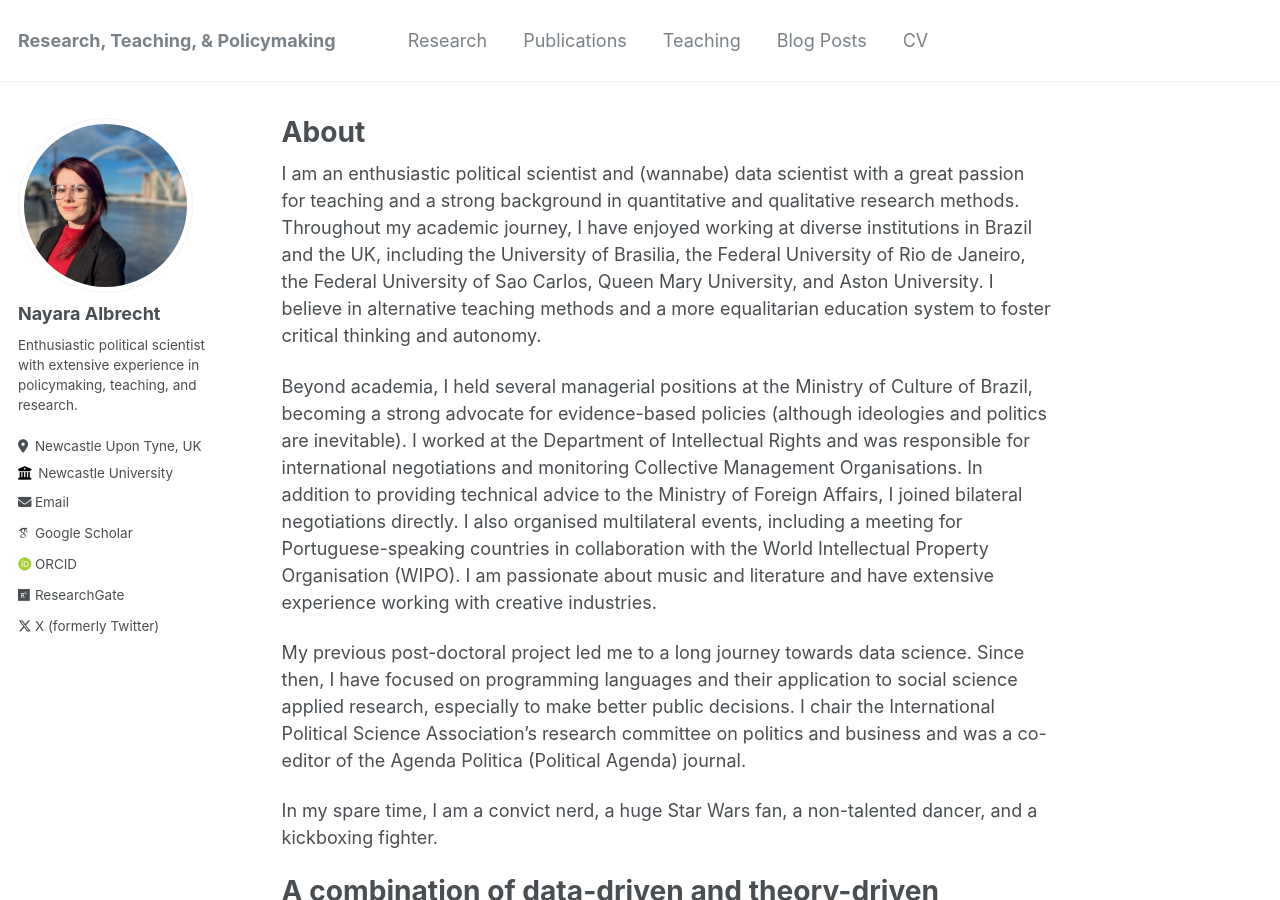
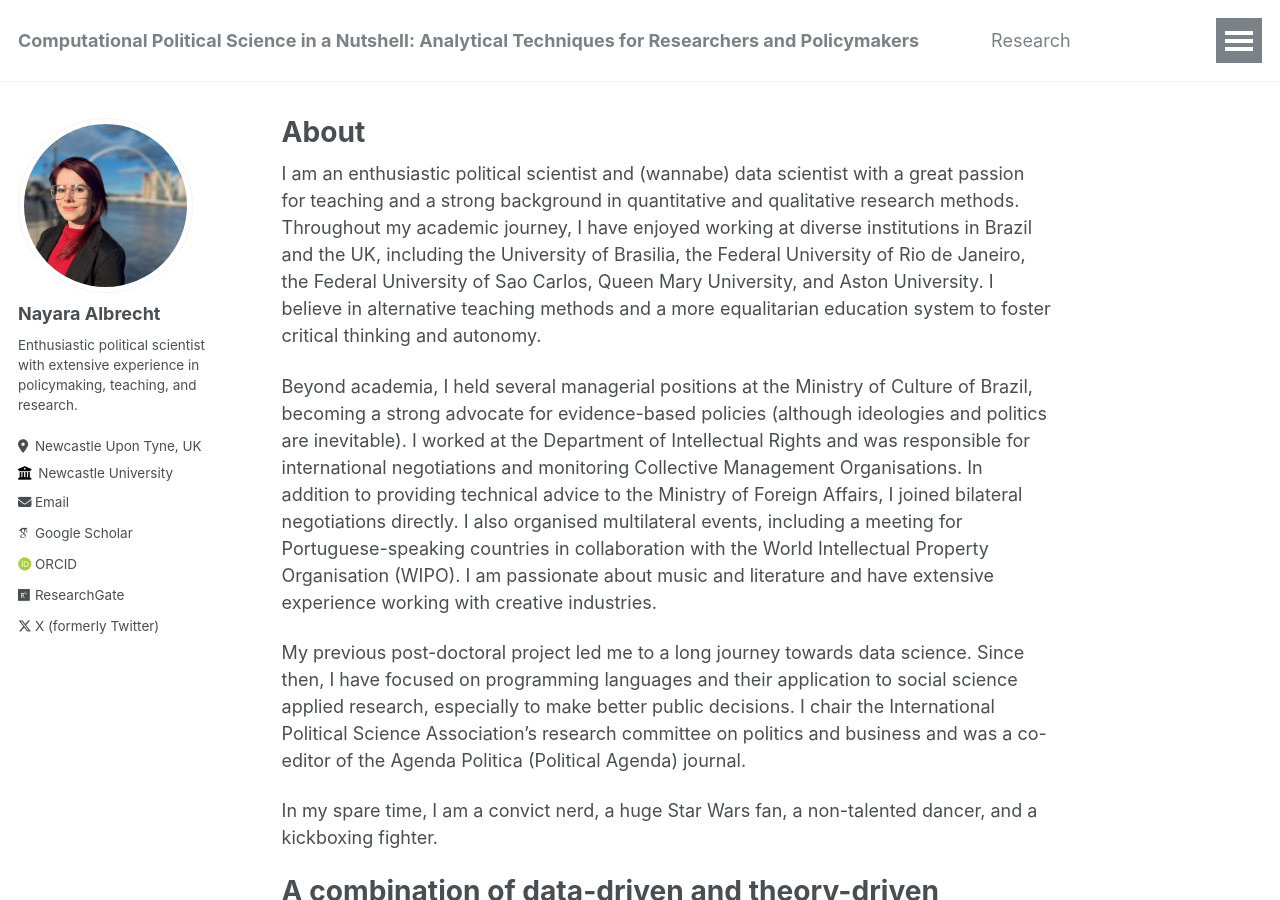
Before and after one commit to nayalbrecht/nayalbrecht.github.io, a Jekyll site: the page built from _pages/about.md, in a window 1280 px wide and 900 px high. Built offline with Jekyll 4.4.1, drawn with Linux system fonts in a browser that asks for light colours; some web fonts are replaced.

Commit message:
Update _config.yml

```diff
--- a/_config.yml
+++ b/_config.yml
@@ -8,7 +8,7 @@
 
 # Basic Site Settings
 locale                   : "en-UK"
-title                    : "Research, Teaching, & Policymaking"
+title                    : "Computational Political Science in a Nutshell: Analytical Techniques for Researchers and Policymakers"
 title_separator          : "-"
 name                     : &name "Nayara Albrecht"
 description              : &description "Political scientist, wannabe data scientist, dancer, and fighter"
```
